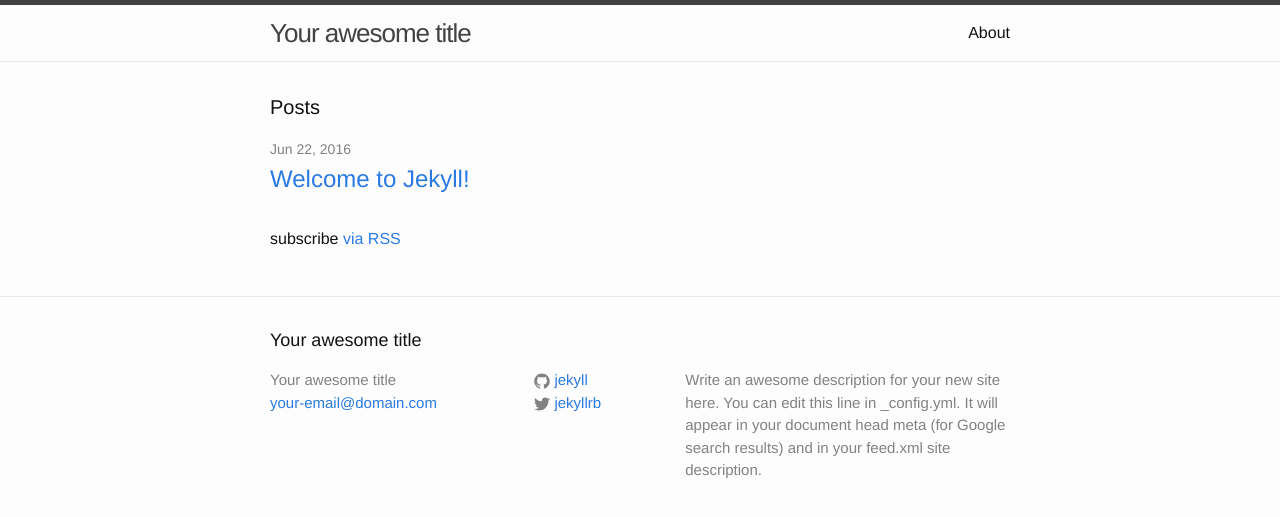
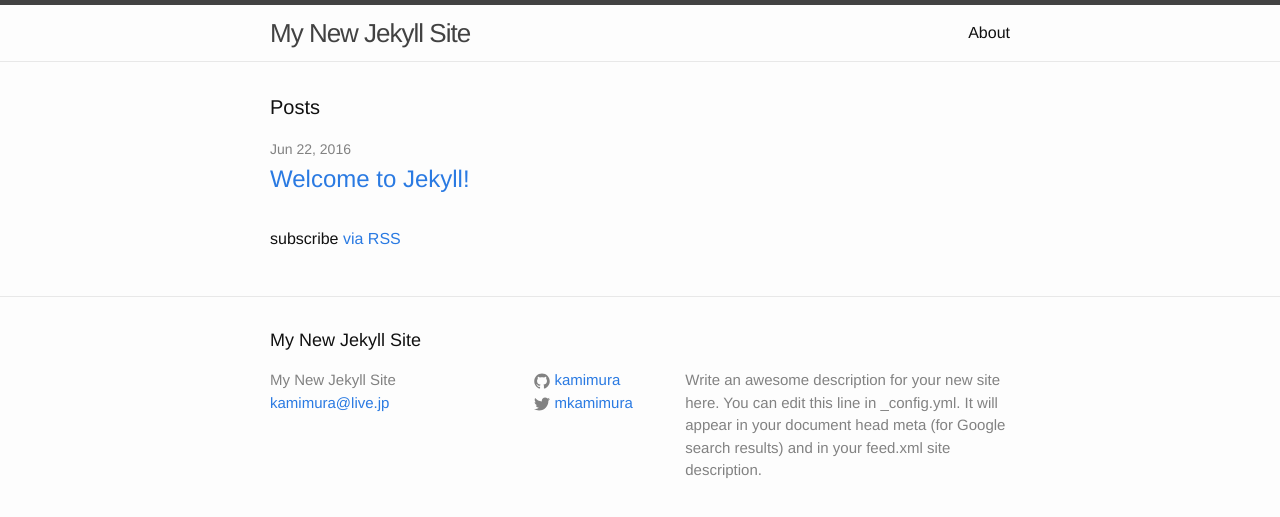
Before and after one commit to kamimura/kamimura.github.io, a Jekyll site: the page built from index.html, in a window 1280 px wide. Shown: the top 517 px of the page. Built offline with Jekyll 4.4.1, drawn with Linux system fonts in a browser that asks for light colours.

Commit message:
add _config.yml

```diff
--- a/_config.yml
+++ b/_config.yml
@@ -6,16 +6,16 @@
 # 'jekyll serve'. If you change this file, please restart the server process.
 
 # Site settings
-title: Your awesome title
-email: your-email@domain.com
+title: My New Jekyll Site
+email: kamimura@live.jp
 description: > # this means to ignore newlines until "baseurl:"
   Write an awesome description for your new site here. You can edit this
   line in _config.yml. It will appear in your document head meta (for
   Google search results) and in your feed.xml site description.
 baseurl: "" # the subpath of your site, e.g. /blog
-url: "http://yourdomain.com" # the base hostname & protocol for your site
-twitter_username: jekyllrb
-github_username:  jekyll
+url: "https://sitekamimura.blogspot.com" # the base hostname & protocol for your site
+twitter_username: mkamimura
+github_username:  kamimura
 
 # Build settings
 markdown: kramdown
```
